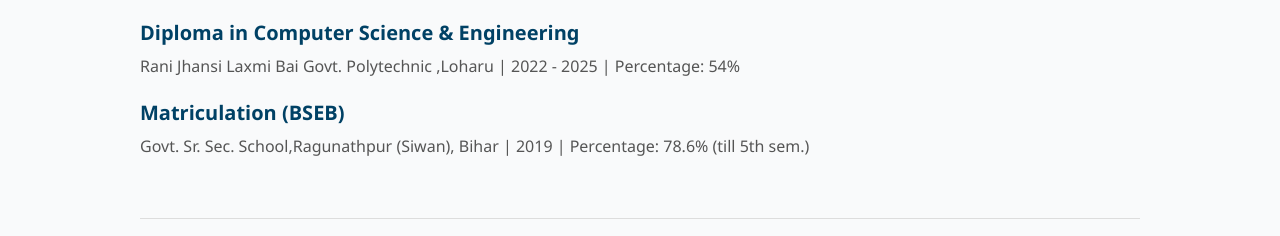
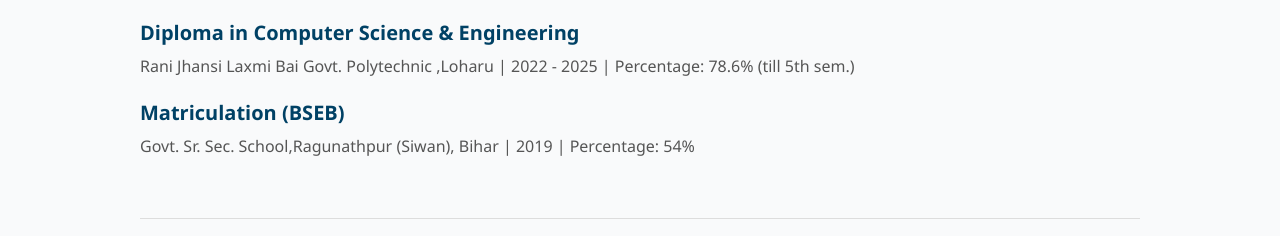
Before and after one commit to abhisheksingh9199/MyResume-, a plain HTML site: page index.html in a window 1280 px wide. Shown: the part 547-783 px from the top of the page. Drawn offline with Linux system fonts and the light colour scheme.

Commit message:
Update index.html

```diff
--- a/index.html
+++ b/index.html
@@ -49,11 +49,11 @@
     <h2><i class="fa-solid fa-graduation-cap"></i> Education</h2>
     <article class="education-item">
       <h3>Diploma in Computer Science & Engineering</h3>
-      <p>Rani Jhansi Laxmi Bai Govt. Polytechnic ,Loharu | 2022 - 2025 | Percentage: 54% </p>
+      <p>Rani Jhansi Laxmi Bai Govt. Polytechnic ,Loharu | 2022 - 2025 | Percentage: 78.6% (till 5th sem.)</p>
     </article>
     <article class="education-item">
       <h3>Matriculation (BSEB)</h3>
-      <p>Govt. Sr. Sec. School,Ragunathpur (Siwan), Bihar |  2019 | Percentage: 78.6% (till 5th sem.)</p>
+      <p>Govt. Sr. Sec. School,Ragunathpur (Siwan), Bihar |  2019 | Percentage: 54%</p>
     </article>
   </section>
 
```
